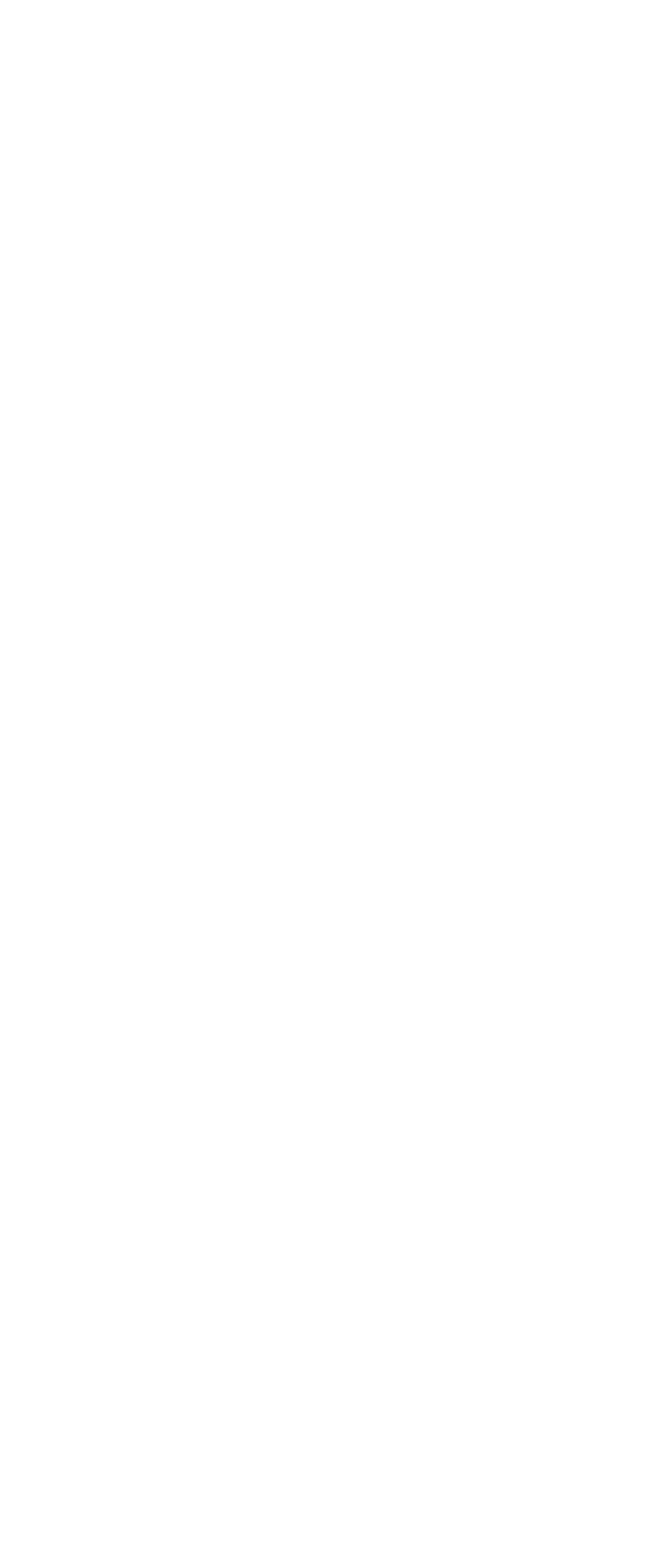
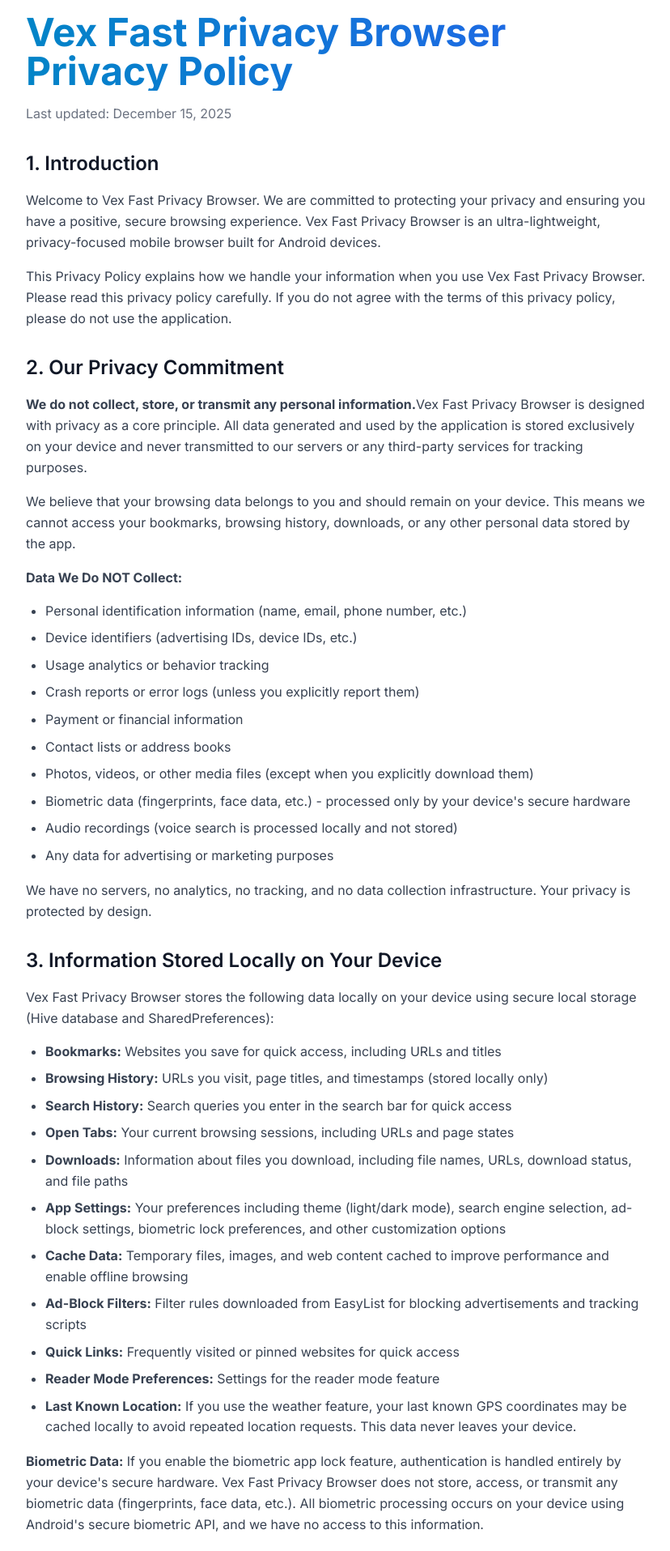
Before and after one commit to mukeshjena/mukesh-portfolio, a React (Vite) app: page /vex-fast-privacy-browser-privacy-policy in a window 1280 px wide. Before the commit this address had no page. Shown: the part 80-1995 px from the top of the page at 81% size, without its empty margins (224-1052 px from the left). Before the commit the page ends 800 px from the top, so only its background shows below. Built offline with nearby package versions, Linux system fonts and the light colour scheme.

Commit message:
update the privacy policy of vex browser

```diff
--- a/src/App.jsx
+++ b/src/App.jsx
@@ -1,7 +1,7 @@
 import { BrowserRouter as Router, Routes, Route } from 'react-router-dom';
 import { ThemeProvider } from './context/ThemeContext';
 import Home from './pages/Home';
-import VoidBrowserPrivacyPolicy from './pages/privacy-policy/VoidBrowserPrivacyPolicy';
+import VexFastPrivacyBrowserPrivacyPolicy from './pages/privacy-policy/VoidBrowserPrivacyPolicy';
 
 function App() {
   return (
@@ -9,7 +9,7 @@
       <Router>
         <Routes>
           <Route path="/" element={<Home />} />
-          <Route path="/void-browser-privacy-policy-v1" element={<VoidBrowserPrivacyPolicy />} />
+          <Route path="/vex-fast-privacy-browser-privacy-policy" element={<VexFastPrivacyBrowserPrivacyPolicy />} />
         </Routes>
       </Router>
     </ThemeProvider>
--- a/src/pages/privacy-policy/VoidBrowserPrivacyPolicy.jsx
+++ b/src/pages/privacy-policy/VoidBrowserPrivacyPolicy.jsx
@@ -1,7 +1,7 @@
 import { motion } from 'framer-motion';
 import { useNavigate } from 'react-router-dom';
 
-const VoidBrowserPrivacyPolicy = () => {
+const VexFastPrivacyBrowserPrivacyPolicy = () => {
   const navigate = useNavigate();
 
   return (
@@ -16,10 +16,10 @@
             className="bg-white dark:bg-dark-200 rounded-lg p-8 md:p-12"
           >
             <h1 className="text-4xl md:text-5xl font-bold mb-4 gradient-text">
-              Void Browser Privacy Policy
+              Vex Fast Privacy Browser Privacy Policy
             </h1>
             <p className="text-gray-500 dark:text-gray-400 mb-8">
-              Last updated: December 11, 2025
+              Last updated: December 15, 2025
             </p>
 
             <div className="prose prose-lg dark:prose-invert max-w-none">
@@ -28,13 +28,13 @@
                   1. Introduction
                 </h2>
                 <p className="text-gray-700 dark:text-gray-300 leading-relaxed mb-4">
-                  Welcome to Void Browser. We are committed to protecting
-                  your privacy and ensuring you have a positive, secure browsing experience. Void
+                  Welcome to Vex Fast Privacy Browser. We are committed to protecting
+                  your privacy and ensuring you have a positive, secure browsing experience. Vex Fast Privacy
                   Browser is an ultra-lightweight, privacy-focused mobile browser built for Android
                   devices.
                 </p>
                 <p className="text-gray-700 dark:text-gray-300 leading-relaxed">
-                  This Privacy Policy explains how we handle your information when you use Void
+                  This Privacy Policy explains how we handle your information when you use Vex Fast Privacy
                   Browser. Please read this privacy policy carefully. If you do not agree with
                   the terms of this privacy policy, please do not use the application.
                 </p>
@@ -46,7 +46,7 @@
                 </h2>
                 <p className="text-gray-700 dark:text-gray-300 leading-relaxed mb-4">
                   <strong>We do not collect, store, or transmit any personal information.</strong>
-                  Void Browser is designed with privacy as a core principle. All data generated
+                  Vex Fast Privacy Browser is designed with privacy as a core principle. All data generated
                   and used by the application is stored exclusively on your device and never
                   transmitted to our servers or any third-party services for tracking purposes.
                 </p>
@@ -81,7 +81,7 @@
                   3. Information Stored Locally on Your Device
                 </h2>
                 <p className="text-gray-700 dark:text-gray-300 leading-relaxed mb-4">
-                  Void Browser stores the following data locally on your device using secure local
+                  Vex Fast Privacy Browser stores the following data locally on your device using secure local
                   storage (Hive database and SharedPreferences):
                 </p>
                 <ul className="list-disc pl-6 space-y-2 text-gray-700 dark:text-gray-300 mb-4">
@@ -99,7 +99,7 @@
                 </ul>
                 <p className="text-gray-700 dark:text-gray-300 leading-relaxed mb-4">
                   <strong>Biometric Data:</strong> If you enable the biometric app lock feature,
-                  authentication is handled entirely by your device's secure hardware. Void Browser
+                  authentication is handled entirely by your device's secure hardware. Vex Fast Privacy Browser
                   does not store, access, or transmit any biometric data (fingerprints, face data, etc.).
                   All biometric processing occurs on your device using Android's secure biometric API,
                   and we have no access to this information.
@@ -118,7 +118,7 @@
                   4. Third-Party Services and APIs
                 </h2>
                 <p className="text-gray-700 dark:text-gray-300 leading-relaxed mb-4">
-                  Void Browser uses third-party APIs to provide discovery features. These services
+                  Vex Fast Privacy Browser uses third-party APIs to provide discovery features. These services
                   are used only for fetching content and do not involve transmitting your personal
                   information:
                 </p>
@@ -127,8 +127,8 @@
                   <li><strong>Unsplash API (unsplash.com):</strong> Provides images for the discovery panel and image search feature. No personal data, device identifiers, or user information is shared with Unsplash. API requests may include search terms if you search for images, but these are not associated with your identity.</li>
                   <li><strong>TheMealDB API (themealdb.com):</strong> Provides recipe information for the recipes discovery feature. This is a public API that does not require authentication or receive personal information. Only recipe search queries may be sent, which are not linked to your identity.</li>
                   <li><strong>Open-Meteo API (open-meteo.com):</strong> Provides weather forecast data. If you grant location permission and use the weather feature, only your device's GPS coordinates are sent to fetch weather data. This location data is not stored by Open-Meteo or by us, and is only used for the specific weather request. No other personal information is transmitted.</li>
-                  <li><strong>EasyList Filter Lists:</strong> Void Browser downloads ad-blocking filter lists from EasyList (easylist-downloads.adblockplus.org) and related sources. These are publicly available filter rules used to block advertisements and tracking scripts. No personal information is sent when downloading these filter lists.</li>
-                  <li><strong>Search Engines:</strong> When you perform a search using Void Browser, your search query is sent to your selected search engine (Google, Bing, or DuckDuckGo) according to their privacy policies. We do not modify, intercept, or store your search queries. The search engine you choose will handle your queries according to their own privacy policies.</li>
+                  <li><strong>EasyList Filter Lists:</strong> Vex Fast Privacy Browser downloads ad-blocking filter lists from EasyList (easylist-downloads.adblockplus.org) and related sources. These are publicly available filter rules used to block advertisements and tracking scripts. No personal information is sent when downloading these filter lists.</li>
+                  <li><strong>Search Engines:</strong> When you perform a search using Vex Fast Privacy Browser, your search query is sent to your selected search engine (Google, Bing, or DuckDuckGo) according to their privacy policies. We do not modify, intercept, or store your search queries. The search engine you choose will handle your queries according to their own privacy policies.</li>
                 </ul>
                 <p className="text-gray-700 dark:text-gray-300 leading-relaxed mb-4">
                   <strong>Important:</strong> We do not share, sell, or transmit your personal information
@@ -137,7 +137,7 @@
                   recommend reviewing the privacy policies of these services if you have concerns.
                 </p>
                 <p className="text-gray-700 dark:text-gray-300 leading-relaxed">
-                  When you browse websites using Void Browser, those websites may collect
+                  When you browse websites using Vex Fast Privacy Browser, those websites may collect
                   information according to their own privacy policies. We are not responsible for
                   the privacy practices of external websites you visit. Our ad-blocking feature helps
                   protect your privacy by blocking many tracking scripts, but websites may still
@@ -150,7 +150,7 @@
                   5. Location Data
                 </h2>
                 <p className="text-gray-700 dark:text-gray-300 leading-relaxed mb-4">
-                  Void Browser requests location permission only if you choose to use the weather
+                  Vex Fast Privacy Browser requests location permission only if you choose to use the weather
                   feature. Location data is handled as follows:
                 </p>
                 <ul className="list-disc pl-6 space-y-2 text-gray-700 dark:text-gray-300 mb-4">
@@ -175,7 +175,7 @@
                   6. Android Permissions
                 </h2>
                 <p className="text-gray-700 dark:text-gray-300 leading-relaxed mb-4">
-                  Void Browser requires the following Android permissions to provide its features:
+                  Vex Fast Privacy Browser requires the following Android permissions to provide its features:
                 </p>
                 <ul className="list-disc pl-6 space-y-2 text-gray-700 dark:text-gray-300 mb-4">
                   <li><strong>INTERNET:</strong> Required for web browsing and fetching content from websites. This is essential for the browser to function.</li>
@@ -184,7 +184,7 @@
                   <li><strong>WRITE_EXTERNAL_STORAGE / READ_EXTERNAL_STORAGE:</strong> Required for downloading files to your device and opening files from external storage (Android versions below 13). These permissions allow you to save files from the internet to your device's storage and open downloaded files.</li>
                   <li><strong>READ_MEDIA_IMAGES / READ_MEDIA_VIDEO / READ_MEDIA_AUDIO:</strong> Required for opening image, video, and audio files from public storage on Android 13 and above. These permissions are requested at runtime when you attempt to open media files. The app does not access your media files without your explicit action.</li>
                   <li><strong>POST_NOTIFICATIONS:</strong> Required for displaying download progress notifications on Android 13 and above. This allows you to track file downloads in the background.</li>
-                  <li><strong>USE_BIOMETRIC / USE_FINGERPRINT:</strong> Optional permissions used for the biometric app lock feature. If you enable fingerprint lock, these permissions allow the app to authenticate using your device's biometric authentication system. Biometric data is processed entirely by your device's secure hardware and is never accessed, stored, or transmitted by Void Browser.</li>
+                  <li><strong>USE_BIOMETRIC / USE_FINGERPRINT:</strong> Optional permissions used for the biometric app lock feature. If you enable fingerprint lock, these permissions allow the app to authenticate using your device's biometric authentication system. Biometric data is processed entirely by your device's secure hardware and is never accessed, stored, or transmitted by Vex Fast Privacy Browser.</li>
                   <li><strong>CAMERA:</strong> Optional permission requested only when you use the QR code scanner feature. The camera is used solely to scan QR codes for quick URL access. No images or video are captured, stored, or transmitted. Camera access is only active when the QR scanner is open.</li>
                   <li><strong>RECORD_AUDIO:</strong> Optional permission requested only when you use the voice search feature. Audio is processed locally on your device using Android's speech-to-text service and is not recorded, stored, or transmitted. Audio processing only occurs when you actively use voice search.</li>
                 </ul>
@@ -201,7 +201,7 @@
                   7. Ad-Blocking and Privacy Features
                 </h2>
                 <p className="text-gray-700 dark:text-gray-300 leading-relaxed mb-4">
-                  Void Browser includes built-in ad-blocking using EasyList filter lists. This feature:
+                  Vex Fast Privacy Browser includes built-in ad-blocking using EasyList filter lists. This feature:
                 </p>
                 <ul className="list-disc pl-6 space-y-2 text-gray-700 dark:text-gray-300 mb-4">
                   <li>Blocks advertisements and tracking scripts on websites you visit</li>
@@ -266,7 +266,7 @@
                   <li><strong>Ad-Blocking:</strong> You can enable or disable ad-blocking at any time in settings</li>
                 </ul>
                 <p className="text-gray-700 dark:text-gray-300 leading-relaxed mb-4">
-                  You are not required to provide any personal information to use Void Browser,
+                  You are not required to provide any personal information to use Vex Fast Privacy Browser,
                   and you can use the app without creating any accounts or profiles. All features
                   are available without registration or login.
                 </p>
@@ -281,7 +281,7 @@
                   10. Children's Privacy
                 </h2>
                 <p className="text-gray-700 dark:text-gray-300 leading-relaxed mb-4">
-                  Void Browser does not knowingly collect personal information from children under
+                  Vex Fast Privacy Browser does not knowingly collect personal information from children under
                   the age of 13 (or the applicable age in your jurisdiction). Since we do not collect
                   any personal information from anyone, this policy applies to all users regardless
                   of age.
@@ -350,4 +350,4 @@
   );
 };
 
-export default VoidBrowserPrivacyPolicy;
+export default VexFastPrivacyBrowserPrivacyPolicy;
```
